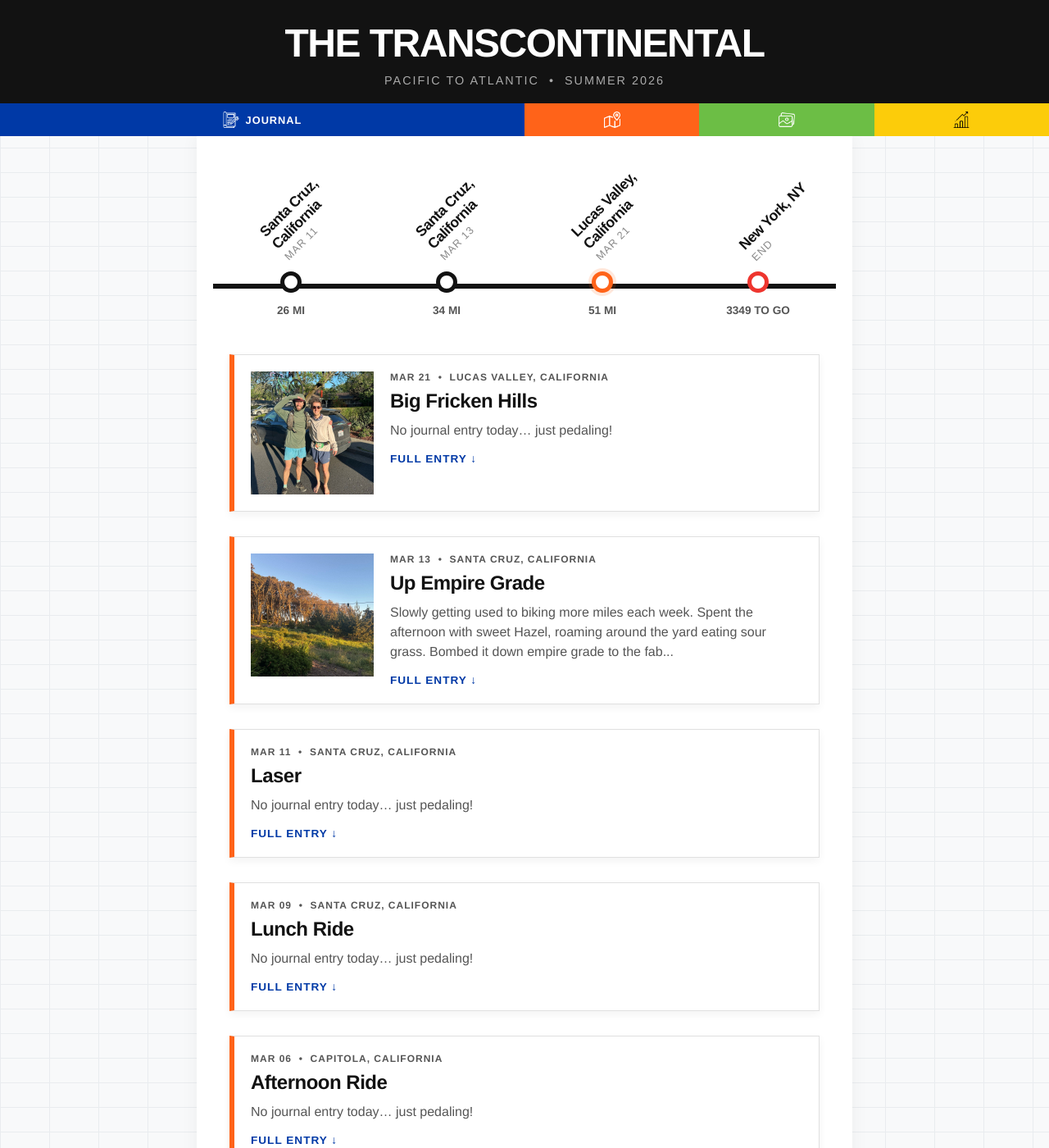
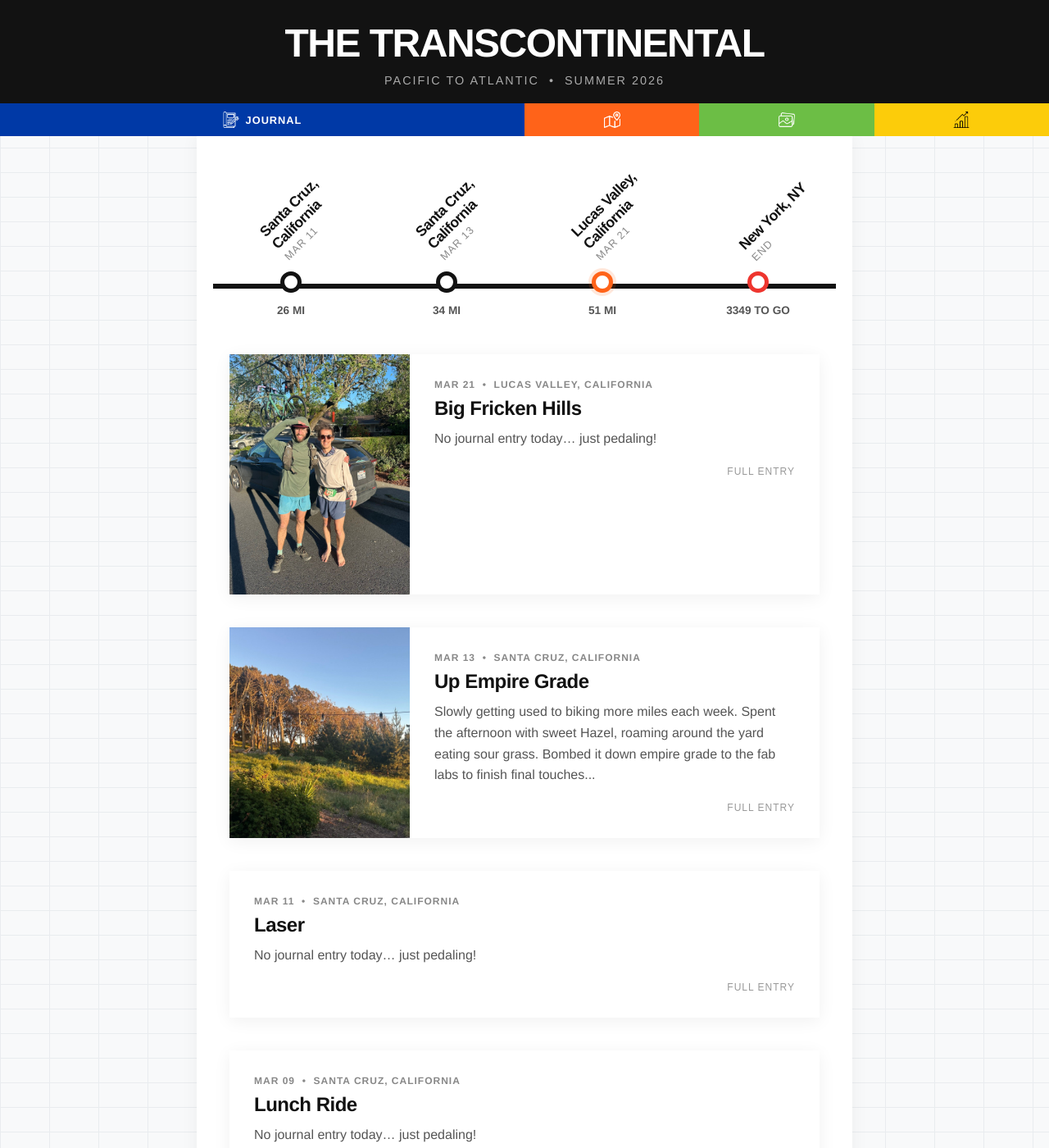
Before and after one commit to mschiller87/bike-tracker, a Jekyll site: the page built from index.html, in a window 1280 px wide and 1400 px high. Shown: the whole window at 82% size. Built offline with Jekyll 4.4.1, drawn with Linux system fonts in a browser that asks for light colours; some of the changed text lies outside the part shown.

Commit message:
Update index.html

```diff
--- a/index.html
+++ b/index.html
@@ -3,119 +3,87 @@ layout: default
 ---
 
 <style>
-    /* Sleek Abstract Strip Map CSS (Restored) */
+    /* Sleek Abstract Strip Map CSS (Untouched) */
     .strip-map-container {
-        max-width: 800px;
-        margin: 0 auto;
-        padding: 180px 20px 80px 20px;
+        max-width: 800px; margin: 0 auto; padding: 180px 20px 80px 20px;
         font-family: 'Helvetica Neue', Helvetica, Arial, sans-serif;
     }
+    .track-line { display: flex; justify-content: space-between; align-items: flex-end; border-bottom: 6px solid #121212; padding-bottom: 0; position: relative; }
+    .station-node { position: relative; display: flex; flex-direction: column; align-items: center; width: 25%; }
+    .station-dot { position: absolute; bottom: -11px; width: 16px; height: 16px; background-color: #fff; border: 5px solid #121212; border-radius: 50%; z-index: 2; }
+    .station-node.current .station-dot { border-color: #FF6319; box-shadow: 0 0 0 4px rgba(255, 99, 25, 0.15); }
+    .station-node.final .station-dot { border-color: #EE352E; }
+    .angled-label { position: absolute; bottom: 25px; left: 50%; transform-origin: bottom left; transform: rotate(-45deg); font-size: 1.1rem; font-weight: bold; color: #121212; white-space: normal; width: 150px; line-height: 1.2; letter-spacing: -0.5px; }
+    .sub-label { display: block; font-size: 0.8rem; color: #888; font-weight: normal; margin-top: 2px; text-transform: uppercase; letter-spacing: 1px; }
+    .mileage-stats { position: absolute; top: 25px; font-size: 0.85rem; font-weight: bold; color: #555; text-align: center; width: 100%; text-transform: uppercase; }
 
-    .track-line {
-        display: flex;
-        justify-content: space-between;
-        align-items: flex-end;
-        border-bottom: 6px solid #121212;
-        padding-bottom: 0;
-        position: relative;
-    }
-
-    .station-node {
-        position: relative;
-        display: flex;
-        flex-direction: column;
-        align-items: center;
-        width: 25%;
-    }
-
-    .station-dot {
-        position: absolute;
-        bottom: -11px;
-        width: 16px;
-        height: 16px;
-        background-color: #fff;
-        border: 5px solid #121212;
-        border-radius: 50%;
-        z-index: 2;
-    }
-
-    .station-node.current .station-dot {
-        border-color: #FF6319;
-        box-shadow: 0 0 0 4px rgba(255, 99, 25, 0.15);
-    }
-
-    .station-node.final .station-dot {
-        border-color: #EE352E;
-    }
-
-    .angled-label {
-        position: absolute;
-        bottom: 25px;
-        left: 50%;
-        transform-origin: bottom left;
-        transform: rotate(-45deg);
-        font-size: 1.1rem;
-        font-weight: bold;
-        color: #121212;
-        white-space: normal;
-        width: 150px;
-        line-height: 1.2;
-        letter-spacing: -0.5px;
-    }
-
-    .sub-label {
-        display: block; font-size: 0.8rem; color: #888; font-weight: normal; margin-top: 2px; text-transform: uppercase; letter-spacing: 1px;
-    }
-
-    .mileage-stats {
-        position: absolute; top: 25px; font-size: 0.85rem; font-weight: bold; color: #555; text-align: center; width: 100%; text-transform: uppercase;
-    }
-
-    /* Clean Card CSS (Restored & Upgraded) */
+    /* The New Editorial Journal CSS */
     .journal-feed {
         max-width: 800px; margin: 0 auto; padding: 0 40px 60px 40px;
     }
 
     .post-card {
-        display: flex; flex-direction: row; align-items: flex-start; gap: 20px;
-        background: #fff; border: 1px solid #e0e0e0; padding: 20px; margin-bottom: 30px;
-        border-left: 6px solid #FF6319; box-shadow: 0 4px 10px rgba(0,0,0,0.05);
+        display: flex;
+        flex-direction: row;
+        /* 'stretch' forces the image to be the exact same height as the text box */
+        align-items: stretch;
+        background: #fff;
+        margin-bottom: 40px;
+        box-shadow: 0 4px 20px rgba(0,0,0,0.06); /* Soft shadow since borders are gone */
+        overflow: hidden; /* Keeps the image neatly inside the corners */
         transition: all 0.3s ease;
     }
 
     .post-thumbnail {
-        width: 150px; height: 150px; flex-shrink: 0; overflow: hidden; background-color: #f4f4f4; transition: all 0.3s ease;
+        width: 220px; /* Slightly wider to look better flush */
+        flex-shrink: 0;
+        background-color: #f4f4f4;
+        transition: all 0.3s ease;
     }
 
-    .post-thumbnail img { width: 100%; height: 100%; object-fit: cover; }
+    /* Display block and object-fit cover ensure the image perfectly fills the container */
+    .post-thumbnail img { width: 100%; height: 100%; object-fit: cover; display: block; }
 
-    .post-content { flex: 1; min-width: 0; }
-    .post-meta { font-weight: bold; color: #555; text-transform: uppercase; font-size: 0.75rem; letter-spacing: 1px; margin-bottom: 8px; }
-    .post-content h2 { font-size: 1.5rem; margin: 0 0 10px 0; letter-spacing: -0.5px; }
+    /* The text box gets its own padding now since the card itself has none */
+    .post-content {
+        flex: 1;
+        min-width: 0;
+        padding: 30px;
+        display: flex;
+        flex-direction: column;
+    }
 
-    .post-preview p { font-size: 1rem; line-height: 1.5; color: #555; margin-bottom: 10px; margin-top: 0; }
+    .post-meta { font-weight: bold; color: #888; text-transform: uppercase; font-size: 0.75rem; letter-spacing: 1px; margin-bottom: 8px; }
+    .post-content h2 { font-size: 1.5rem; margin: 0 0 10px 0; letter-spacing: -0.5px; color: #121212; }
+    .post-preview p { font-size: 1rem; line-height: 1.6; color: #555; margin: 0; }
 
-    /* Styling for the expanded full content */
-    .post-full { display: none; font-size: 1rem; line-height: 1.6; color: #333; }
-    .post-full img { max-width: 100%; height: auto; border-radius: 4px; margin: 15px 0; }
-    .post-full h3 { margin-top: 25px; margin-bottom: 10px; font-size: 1.2rem; text-transform: uppercase; letter-spacing: 1px; }
+    .post-full { display: none; font-size: 1rem; line-height: 1.6; color: #333; margin-top: 15px; }
+    .post-full img { max-width: 100%; height: auto; border-radius: 4px; margin: 20px 0; }
+    .post-full h3 { margin-top: 25px; margin-bottom: 10px; font-size: 1.2rem; text-transform: uppercase; letter-spacing: 1px; color: #121212; }
 
-    /* The new minimal toggle link */
+    /* The Subdued, Bottom-Right Toggle Link */
     .expand-toggle {
-        background: none; border: none; padding: 0; font-size: 0.85rem; font-weight: bold;
-        color: #0039A6; text-transform: uppercase; letter-spacing: 1px; cursor: pointer; text-decoration: none;
-        display: inline-block; margin-top: 5px;
+        background: none; border: none; padding: 0;
+        font-size: 0.75rem;
+        color: #999; /* Light grey */
+        text-transform: uppercase;
+        letter-spacing: 1px;
+        cursor: pointer;
+        align-self: flex-end; /* Pushes it to the far right */
+        margin-top: 20px; /* Gives it breathing room from the text above */
+        transition: color 0.2s;
     }
-    .expand-toggle:hover { color: #FF6319; text-decoration: underline; }
+    .expand-toggle:hover { color: #121212; } /* Darkens slightly when hovered */
 
-    /* When the card is expanded, stack the layout so images get full width */
+    /* When expanded, stack everything vertically so images get full width */
     .post-card.expanded { flex-direction: column; }
-    .post-card.expanded .post-thumbnail { width: 100%; height: auto; max-height: 400px; }
+    .post-card.expanded .post-thumbnail { width: 100%; height: 350px; }
 
     @media (max-width: 600px) {
         .journal-feed { padding: 0 20px 40px 20px; }
         .post-card { flex-direction: column; }
-        .post-thumbnail { width: 100%; height: 200px; }
+        .post-thumbnail { width: 100%; height: 220px; }
+        .post-content { padding: 20px; }
         .station-node { width: 25%; }
         .angled-label { font-size: 0.8rem; width: 110px; bottom: 15px; }
         .sub-label { font-size: 0.7rem; }
@@ -161,18 +129,20 @@ layout: default
         {% endif %}
 
         <div class="post-content">
+            <div>
                 <div class="post-meta">{{ post.date | date: "%b %d" }} &nbsp;&bull;&nbsp; {{ post.location }}</div>
                 <h2>{{ post.title }}</h2>
 
                 <div class="post-preview">
-                <p>{{ post.content | strip_html | truncatewords: 30 }}</p>
+                    <p>{{ post.content | strip_html | truncatewords: 35 }}</p>
                 </div>
 
                 <div class="post-full">
                     {{ post.content | markdownify }}
                 </div>
+            </div>
 
-            <button class="expand-toggle" onclick="togglePost(this)">Full Entry &darr;</button>
+            <button class="expand-toggle" onclick="togglePost(this)">Full Entry</button>
         </div>
 
     </article>
```
Also changed, not shown: other parts of index.html (+3 -7 lines). Lines whose indentation alone changed are shown as unchanged.
